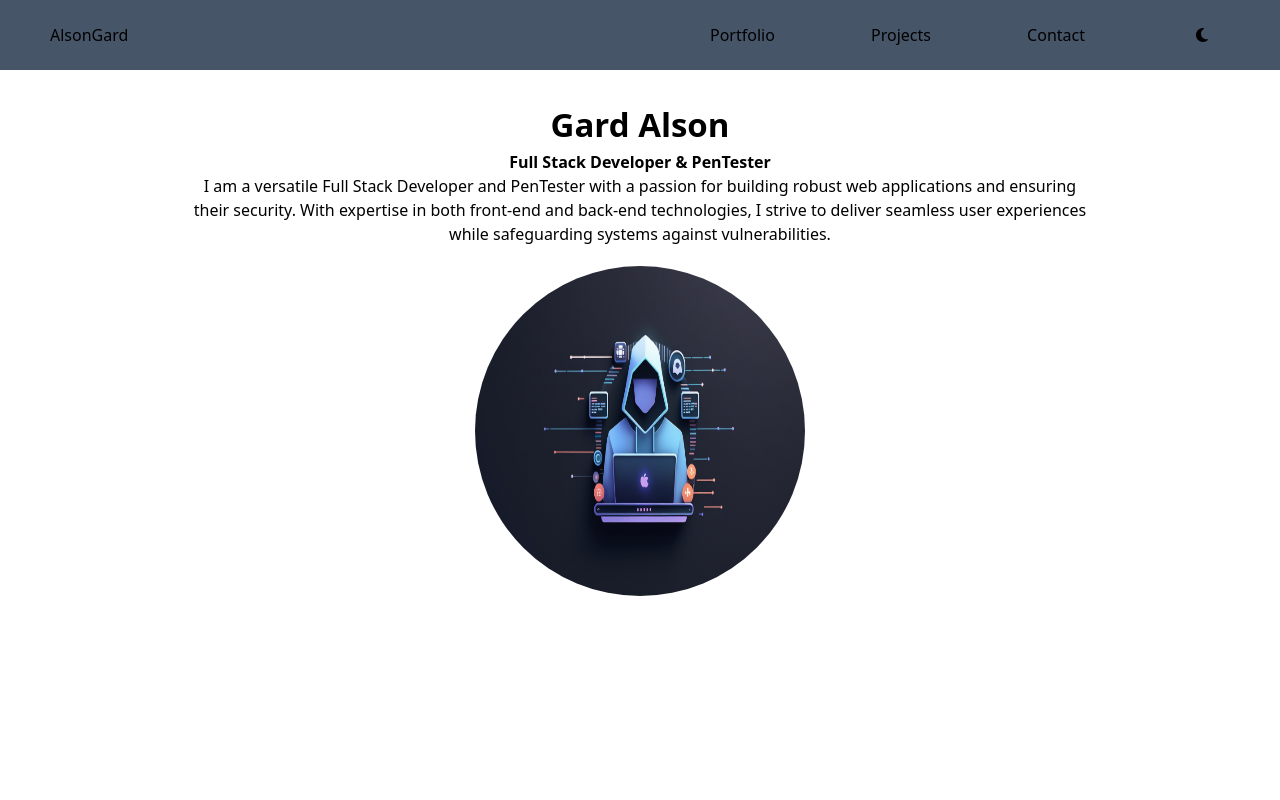
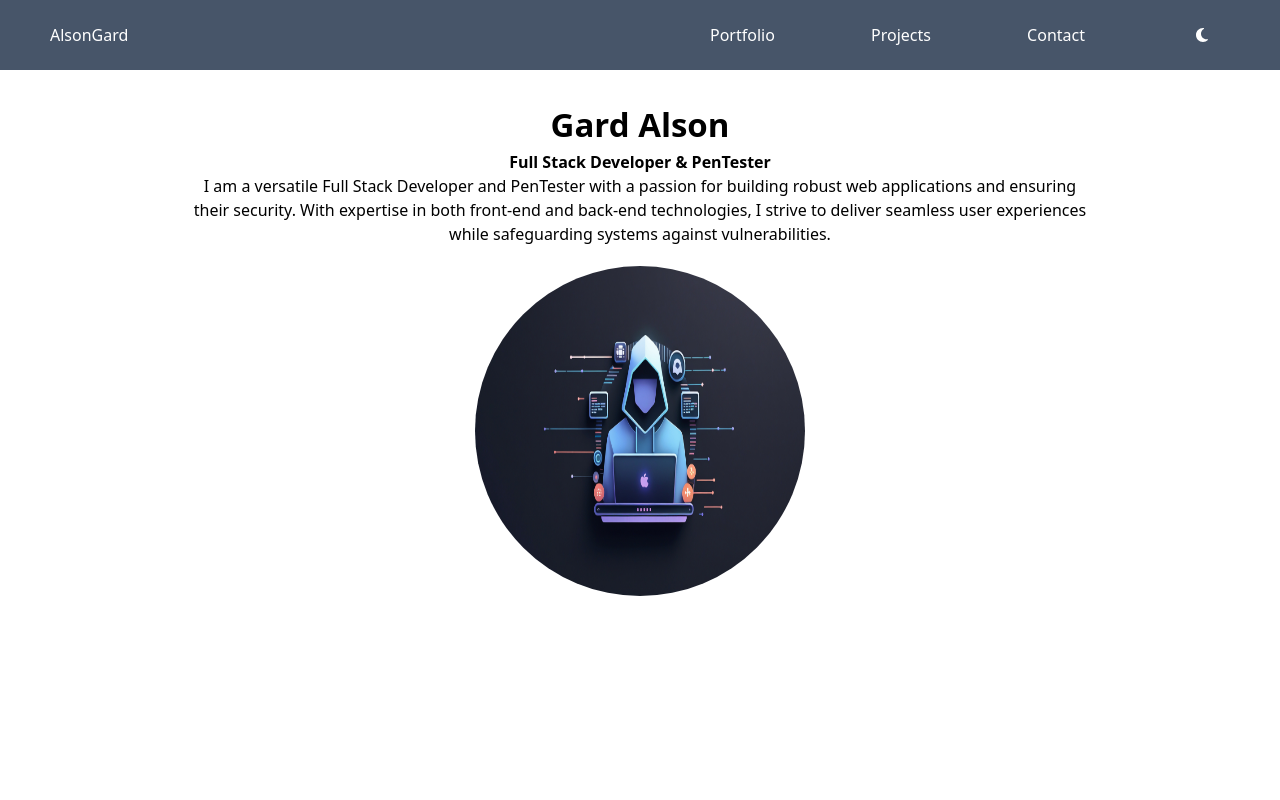
Before and after one commit to alsongard/alsongard, a Next.js app in the folder mydevportfoli/: page / in a window 1280 px wide. Shown: the top 800 px of the page. Built offline with nearby package versions, Linux system fonts and the light colour scheme.

Commit message:
header sticky set

```diff
--- a/mydevportfoli/app/components/header.tsx
+++ b/mydevportfoli/app/components/header.tsx
@@ -1,11 +1,49 @@
+'use client'
 import Link from "next/link";
 import { FaMoon } from "react-icons/fa6";
-
+import { useTheme } from "next-themes";
+import React from "react";
+import clsx from "clsx";
 
 export default function Header()
 {
+    const {theme, setTheme, systemTheme} = useTheme();
+    const currentTheme = theme === 'system' ? systemTheme : theme ;
+    // console.log(`the current theme : ${currentTheme}`);
+    function changeTheme()
+    {
+        if (theme == "dark")
+        {
+            setTheme("light")
+        }
+        else
+        {
+            setTheme("dark")
+        }
+    };
+
+    const [stickyVar, setStickyVar] = React.useState(false);
+    React.useEffect(()=>{
+        const header= document.getElementById("header");
+        // console.log(`Value of stickyVar : ${stickyVar}`);
+        if (!header) return;
+        const headerPosition = header.offsetTop;
+
+        window.addEventListener('scroll', ()=>{
+            // console.log("hello");
+            setStickyVar(window.scrollY > headerPosition); // returns true on scroll
+            // console.log(`After Value of stickyVar : ${stickyVar}`);
+        })
+        // unmount the listener when the component is unmounted
+        // return ()=>{
+        //     window.removeEventListener('scroll', ()=>{
+        //         setStickyVar(window.scrollY > headerPosition); // returns true on scroll
+        //     })
+        // }
+    }, []);
+
     return (
-        <header className="myshadow  flex flex-row justify-between  bg-slate-600 h-[70px] items-center pl-[50px] pr-[70px]">
+        <header id='header' className={clsx(stickyVar ?  'border-b-2 border-white ' : 'opacity-[1]', 'myshadow text-white  flex flex-row justify-between sticky top-0   bg-slate-600 h-[70px] items-center pl-[50px] pr-[70px] ')}>
             <h1>AlsonGard</h1>
 
             <div className="flex  justify-between w-[500px] items-center max-[750px]:w-[300px]  max-[530px]:hidden ">
@@ -36,7 +74,7 @@ export default function Header()
 
                 {/* icon for moon */}
                 <div>
-                    <FaMoon/>
+                    <FaMoon className="" onClick={changeTheme}/>
                 </div>
             </div>
 
```
